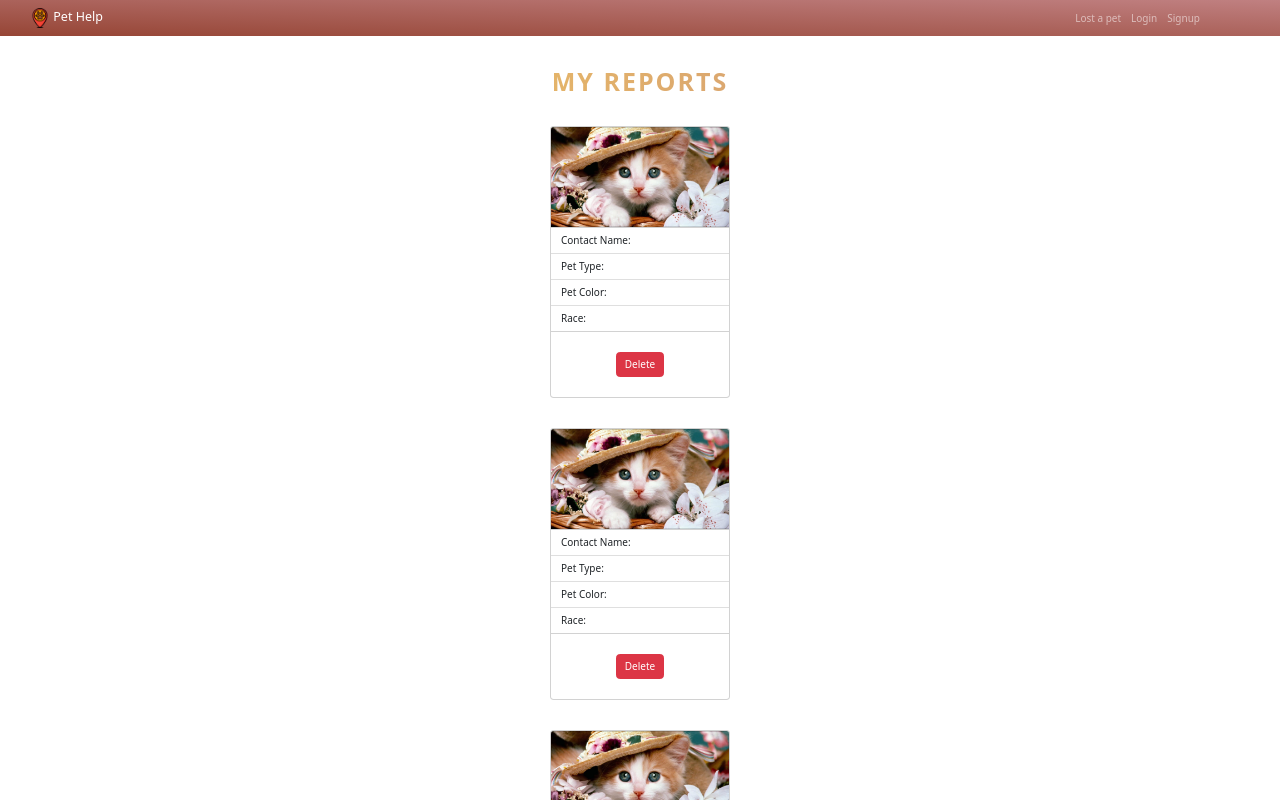
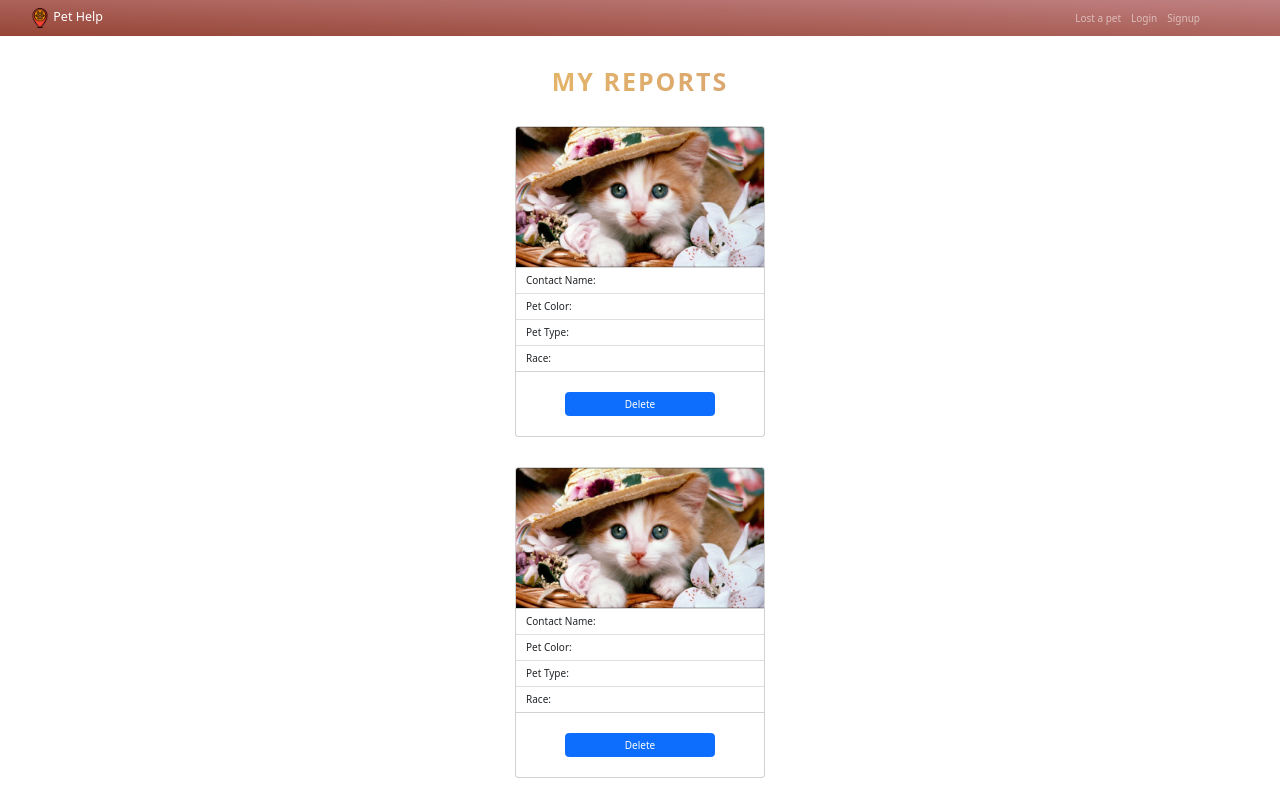
Before and after one commit to pethelp-website/final-project-pethelp, a React (Create React App) app in the folder frontend/: page /user-page in a window 1280 px wide. Shown: the top 800 px of the page. Built offline with nearby package versions, Linux system fonts and the light colour scheme.

Commit message:
add cards to the userpage

```diff
--- a/frontend/src/components/cardcomponent/CardComponent.jsx
+++ b/frontend/src/components/cardcomponent/CardComponent.jsx
@@ -7,18 +7,18 @@ import "./CardComponent.scss";
 const CardComponent = () => {
     return (
         <div>
-            <Container className="justify-content-center d-flex flex-row">
+            <Container className="justify-content-center d-flex">
                 <Row>
-                    <Col>
-                        <Card style={{ width: '18rem' }} className="mt-5">
+                    <Col  className="col-4">
+                        <Card style={{ width: '25rem' }} className="mt-5">
                             <Card.Img variant="top" src={image} />
                             <ListGroup className="list-group-flush">
                                 <ListGroup.Item>Contact Name:</ListGroup.Item>
+                                <ListGroup.Item>Pet Color:</ListGroup.Item>
                                 <ListGroup.Item>Pet Type: </ListGroup.Item>
-                                <ListGroup.Item>Pet Color:</ListGroup.Item>
                                 <ListGroup.Item>Race:</ListGroup.Item>
                             </ListGroup>
-                            <Button className="btn-danger">Delete</Button>
+                            <Button className="card-button">Delete</Button>
                         </Card>
                     </Col>
                 </Row >
--- a/frontend/src/components/cardcomponent/CardComponent.scss
+++ b/frontend/src/components/cardcomponent/CardComponent.scss
@@ -1,5 +1,6 @@
 
-.btn {
+.card-button {
     background-color: red;
-
+    min-width: 150px;
+    justify-content:center
 }
--- a/frontend/src/components/home/mainhome/MainHome.jsx
+++ b/frontend/src/components/home/mainhome/MainHome.jsx
@@ -37,8 +37,8 @@ const MainHome = () => {
           />
           <Carousel.Caption className="carousel-caption">
             <h2 className="h2-text">Report a found pet</h2>
-            <p>If you have found a lost pet, submit your report here.</p>
-            <Button variant="primary" as={Link} to={"/report-page"}>Click here</Button>
+            <p className='h2-text--p'>If you have found a lost pet, submit your report here.</p>
+            <Button variant="primary" className='main-button button btnh btnh--white' as={Link} to={"/report-page"}>Click here</Button>
           </Carousel.Caption>
         </Carousel.Item> }
       </Carousel>
--- a/frontend/src/components/login/FormLogin.jsx
+++ b/frontend/src/components/login/FormLogin.jsx
@@ -93,7 +93,7 @@ function FormLogin() {
                         />
                         {passwordError && <div className="error important-text"> {passwordError} </div>}
                     </Form.Group>
-                    <Button variant="primary" type="submit" value="Login" className="my-3 button btn" >
+                    <Button variant="primary" type="submit" value="Login" className="my-4 button btn" >
                         LOGIN
                     </Button>
                 </Form>
--- a/frontend/src/components/reportpage/ReportPage.jsx
+++ b/frontend/src/components/reportpage/ReportPage.jsx
@@ -82,20 +82,23 @@ const ReportPage = () => {
     <Container style={{ display: 'flex', justifyContent: 'center' }}>
       {isLoggedIn && <Form onSubmit={handleSubmit}>
         <h1 className="mt-5 heading-secondary">Report a found pet</h1>
-        <Form.Group className="mb-2" controlId="formBasicpetname">
-          <Form.Label>Name</Form.Label>
-          <Form.Control type="text"
+        <Form.Group className="my-2" controlId="formBasicpetname">
+          <Form.Label className="my-2">Name</Form.Label>
+          <Form.Control
+            type="text"
             onChange={e => setValues({ ...values, user: e.target.value })}
             values={values.user}
             autoFocus
+            className="input"
             required
           />
         </Form.Group>
-        <Form.Group className="mb-2" controlId="formBasicpettype">
-          <Form.Label>Pet type</Form.Label>
+        <Form.Group className="my-2" controlId="formBasicpettype">
+          <Form.Label className="my-2">Pet type</Form.Label>
           <Form.Select
             onChange={e => setValues({ ...values, petType: e.target.value })}
             values={values.petType}
+            className="input"
             required
           >
             <option key='blankChoice' hidden value>Select an option</option>
@@ -103,27 +106,30 @@ const ReportPage = () => {
             <option>Dog</option>
           </Form.Select>
         </Form.Group>
-        <Form.Group className="mb-2" controlId="formBasicpetcolor">
+        <Form.Group className="my-2" controlId="formBasicpetcolor">
           <Form.Label>Pet color</Form.Label>
           <Form.Control type="text"
             onChange={e => setValues({ ...values, petColor: e.target.value })}
             values={values.petColor}
+            className="input"
             required
           />
         </Form.Group>
-        <Form.Group className="mb-2" controlId="formBasicrace">
+        <Form.Group className="my-2" controlId="formBasicrace">
           <Form.Label>Pet race</Form.Label>
           <Form.Control type="text"
             onChange={e => setValues({ ...values, petRace: e.target.value })}
             values={values.petRace}
+            className="input"
             required
           />
         </Form.Group>
-        <Form.Group className="mb-2" controlId="formBasicrace">
+        <Form.Group className="my-2" controlId="formBasicrace">
           <Form.Label>Shelter name</Form.Label>
           <Form.Control type="text"
             onChange={e => setValues({ ...values, shelter: e.target.value })}
             values={values.shelter}
+            className="input"
           />
         </Form.Group>
         <Form.Group controlId="formFile" className="mb-3">
@@ -135,10 +141,11 @@ const ReportPage = () => {
             accept="jpg"
             onChange={fileOnchange}
             enctype="multipart/form-data"
+            className="input"
             required
           />
         </Form.Group>
-        <Button variant="primary" type="submit" onClick={sendImage}>
+        <Button className="my-4 btn" variant="primary" type="submit" onClick={sendImage}>
           Submit
         </Button>
       </Form>}
--- a/frontend/src/components/signup/FormSignup.jsx
+++ b/frontend/src/components/signup/FormSignup.jsx
@@ -164,7 +164,7 @@ const FormSignup = () => {
               {errors.phonenumber && <p className='warning'>{errors.phonenumber}</p>}
             </Form.Group>
 
-            <Form.Group className="my-2" controlId="formBasicPassword">
+            <Form.Group className="my-2 input" controlId="formBasicPassword">
               <Form.Label>Password</Form.Label>
               <Form.Control
                 type="password"
@@ -176,7 +176,7 @@ const FormSignup = () => {
               {errors.password && <p className='warning'>{errors.password}</p>}
             </Form.Group>
             {errors.userAlreadyExists && <p className='warning_exist'>{errors.userAlreadyExists}</p>}
-            <Button className="my-2 btn" variant="primary" type="submit">
+            <Button className="my-4 btn" variant="primary" type="submit">
               SIGN UP
             </Button>
           </Form>
```
Lines whose indentation alone changed are shown as unchanged.
